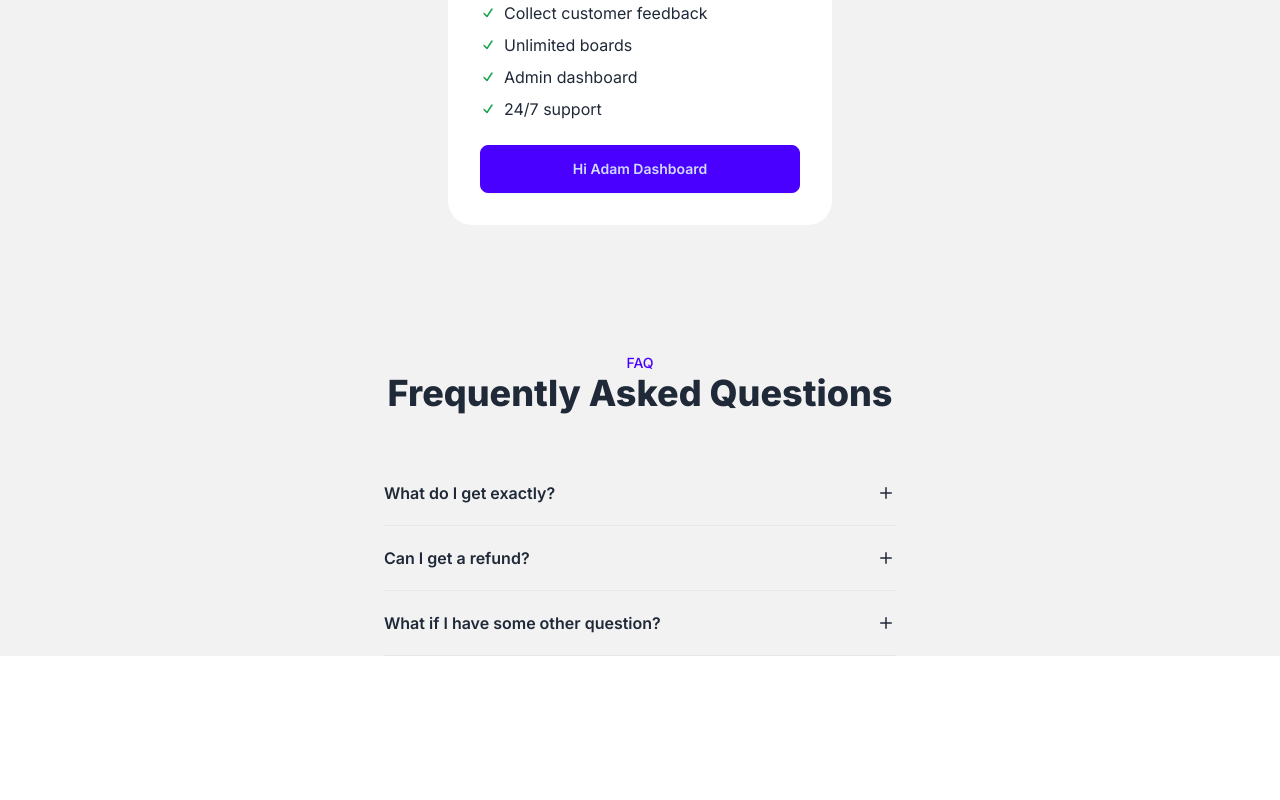
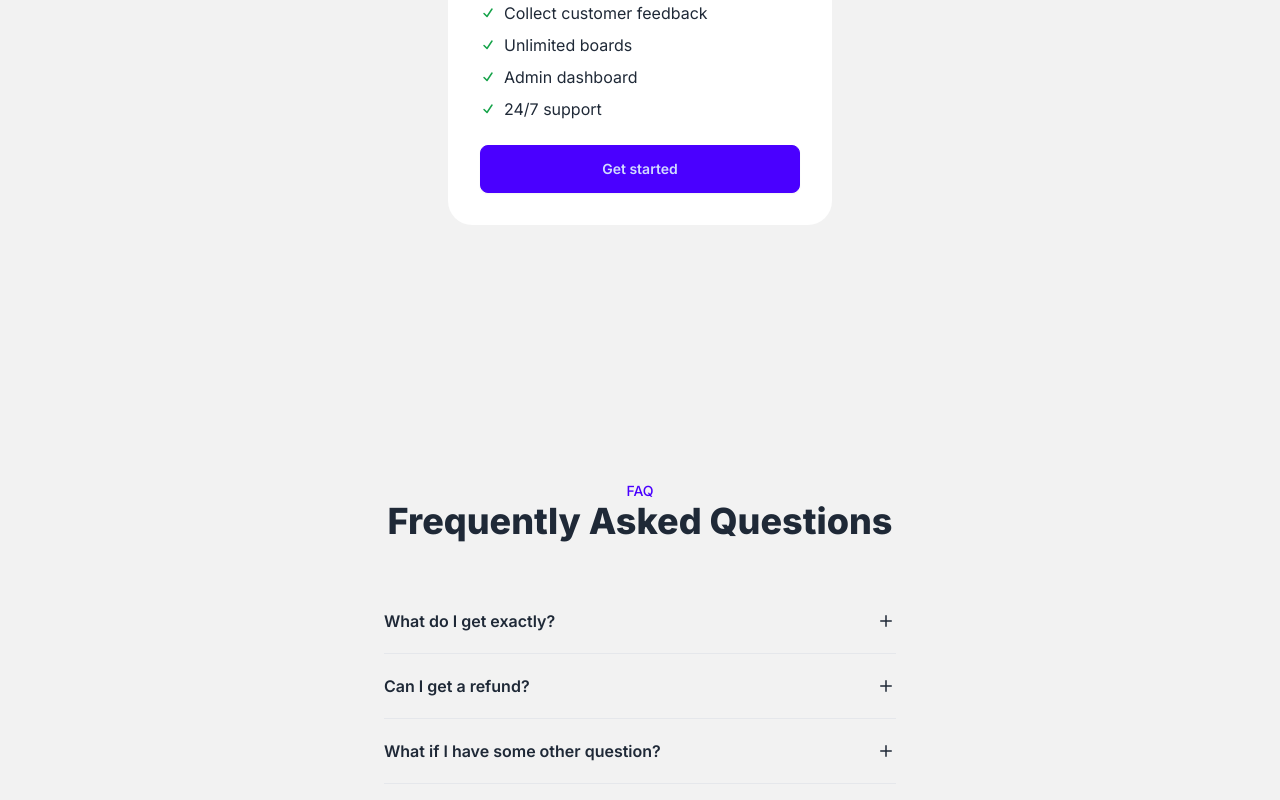
Before and after one commit to apa-sl/codefast-saas, a Next.js app: page / in a window 1280 px wide. Shown: the part 1012-1812 px from the top of the page. Before the commit the page ends 1668 px from the top, so only its background shows below. Built offline with nearby package versions, Linux system fonts and the light colour scheme; no server answers.

Commit message:
added user auth (email magic link + google) and log in / log out into/out of the dashboard view

```diff
--- /dev/null
+++ b/app/api/auth/[...nextauth]/route.js
@@ -0,0 +1,3 @@
+import { handlers } from "@/auth";
+
+export const { GET, POST } = handlers;
--- /dev/null
+++ b/app/dashboard/layout.js
@@ -0,0 +1,11 @@
+import { auth } from "@/auth";
+import { redirect } from "next/navigation";
+
+export default async function LayoutPrivate({ children }) {
+  const session = await auth();
+
+  if (!session) {
+    redirect("/");
+  }
+  return children;
+}
--- a/app/dashboard/page.js
+++ b/app/dashboard/page.js
@@ -1,7 +1,11 @@
+import ButtonLogout from "@/components/ButtonLogout";
+
 export default function Dashboard() {
   return (
     <main>
       <h1>Private Dashboard</h1>
+
+      <ButtonLogout>Logout</ButtonLogout>
     </main>
   );
 }
--- a/app/page.js
+++ b/app/page.js
@@ -2,10 +2,10 @@
 import FAQListItem from "@/components/FAQListItem";
 import Image from "next/image";
 import productDemo from "@/app/productDemo.jpeg";
+import { auth } from "@/auth";
 
-export default function Home() {
-  const isLoggedIn = true;
-  const name = "Adam";
+export default async function Home() {
+  const session = await auth();
 
   return (
     <main>
@@ -22,7 +22,7 @@
             </a>
           </nav>
           <div>
-            <ButtonLogin isLoggedIn={isLoggedIn} name={name} />
+            <ButtonLogin session={session} />
           </div>
         </div>
       </header>
@@ -42,7 +42,7 @@
             Create a feedback board in minutes, build products your customers
             will love!
           </div>
-          <ButtonLogin isLoggedIn={isLoggedIn} name={name} />
+          <ButtonLogin session={session} />
         </div>
       </section>
 
@@ -88,18 +88,14 @@
                 </li>
               ))}
             </ul>
-            <ButtonLogin
-              isLoggedIn={isLoggedIn}
-              name={name}
-              extraStyle="w-full"
-            />
+            <ButtonLogin session={session} extraStyle="w-full" />
           </div>
         </div>
       </section>
 
       {/* FAQ */}
       <section id="faq" className="bg-base-200">
-        <div className="px-8 py-32max-w-3xl mx-auto">
+        <div className="px-8 py-32 max-w-3xl mx-auto">
           <p className="text-sm uppercase font-medium text-primary text-center">
             FAQ
           </p>
--- /dev/null
+++ b/auth.js
@@ -0,0 +1,22 @@
+import NextAuth from "next-auth";
+import Resend from "next-auth/providers/resend";
+import Google from "next-auth/providers/google";
+import { MongoDBAdapter } from "@auth/mongodb-adapter";
+import clientPromise from "./libs/mongodb";
+
+const config = {
+  providers: [
+    Resend({
+      apiKey: process.env.RESEND_KEY,
+      from: "noreply@resend.chickenot.com",
+      name: "Email",
+    }),
+    Google({
+      clientId: process.env.GOOGLE_ID,
+      clientSecret: process.env.GOOGLE_SECRET,
+    }),
+  ],
+  adapter: MongoDBAdapter(clientPromise),
+};
+
+export const { handlers, signIn, signOut, auth } = NextAuth(config);
--- a/components/ButtonLogin.js
+++ b/components/ButtonLogin.js
@@ -1,18 +1,37 @@
+"use client";
+
 import Link from "next/link";
+import { signIn } from "next-auth/react"; /* importing from the package, not our auth.js as this is client component and do not want to disclosure secrets */
 
-const ButtonLogin = ({ isLoggedIn, name, extraStyle }) => {
-  if (isLoggedIn) {
+const ButtonLogin = ({ session, extraStyle }) => {
+  const dashboardUrl = "/dashboard";
+
+  if (session) {
     return (
       <Link
-        href="/dashboard"
+        href={dashboardUrl}
         className={`btn btn-primary ${extraStyle ? extraStyle : ""}`}
       >
-        Hi {name} Dashboard
+        Welcome back {session.user.name || "friend"}
       </Link>
     );
   } else {
-    return <Link href="/dashboard">Login</Link>;
+    return (
+      <button
+        className={`btn btn-primary ${extraStyle ? extraStyle : ""}`}
+        onClick={() => {
+          signIn(undefined, { callbackUrl: dashboardUrl });
+        }}
+      >
+        Get started
+      </button>
+    );
   }
+  // 1. Create a /login page
+
+  // 2. Create an email/password form
+
+  // 3. Make a POST request to /api/login
 };
 
 export default ButtonLogin;
--- /dev/null
+++ b/components/ButtonLogout.js
@@ -0,0 +1,13 @@
+"use client";
+
+import { signOut } from "next-auth/react";
+
+const ButtonLogout = () => {
+  return (
+    <button className="btn btn-ghost" onClick={() => signOut()}>
+      Logout
+    </button>
+  );
+};
+
+export default ButtonLogout;
--- /dev/null
+++ b/libs/mongodb.js
@@ -0,0 +1,33 @@
+import { MongoClient, ServerApiVersion } from "mongodb";
+
+if (!process.env.MONGO_URI) {
+  throw new Error('Invalid/Missing environment variable: "MONGO_URI"');
+}
+
+const uri = process.env.MONGO_URI;
+const options = {
+  serverApi: {
+    version: ServerApiVersion.v1,
+    strict: true,
+    deprecationErrors: true,
+  },
+};
+
+let client;
+let clientPromise;
+
+if (process.env.NODE_ENV === "development") {
+  let globalWithMongo = global;
+  globalWithMongo._mongoClientPromise = undefined;
+
+  if (!globalWithMongo._mongoClientPromise) {
+    client = new MongoClient(uri, options);
+    globalWithMongo._mongoClientPromise = client.connect();
+  }
+  clientPromise = globalWithMongo._mongoClientPromise;
+} else {
+  client = new MongoClient(uri, options);
+  clientPromise = client.connect();
+}
+
+export default clientPromise;
--- a/package.json
+++ b/package.json
@@ -9,7 +9,10 @@
     "lint": "next lint"
   },
   "dependencies": {
+    "@auth/mongodb-adapter": "^3.7.4",
+    "mongodb": "^6.12.0",
     "next": "14.2.0",
+    "next-auth": "^5.0.0-beta.25",
     "react": "^18",
     "react-dom": "^18"
   },
```
Also changed, not shown: 1 other file (tests, documents, lock files or other folders).
